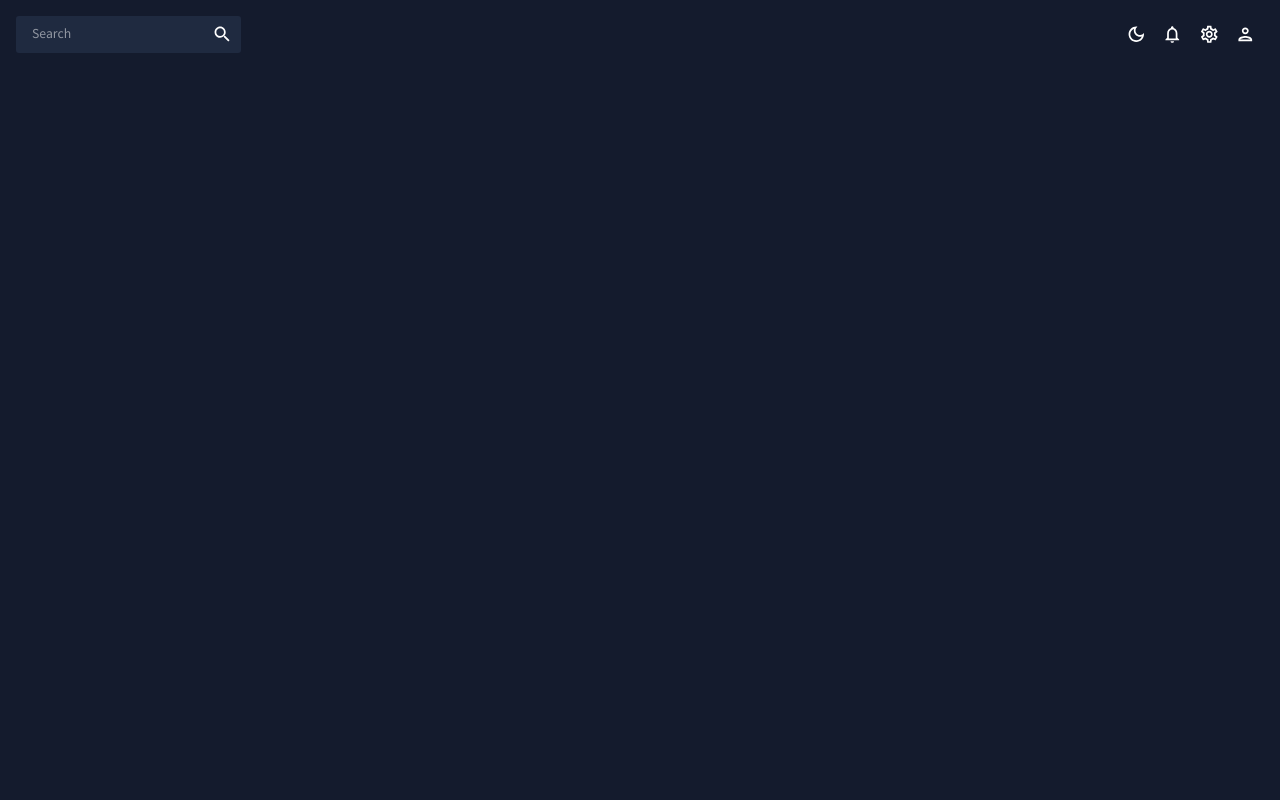
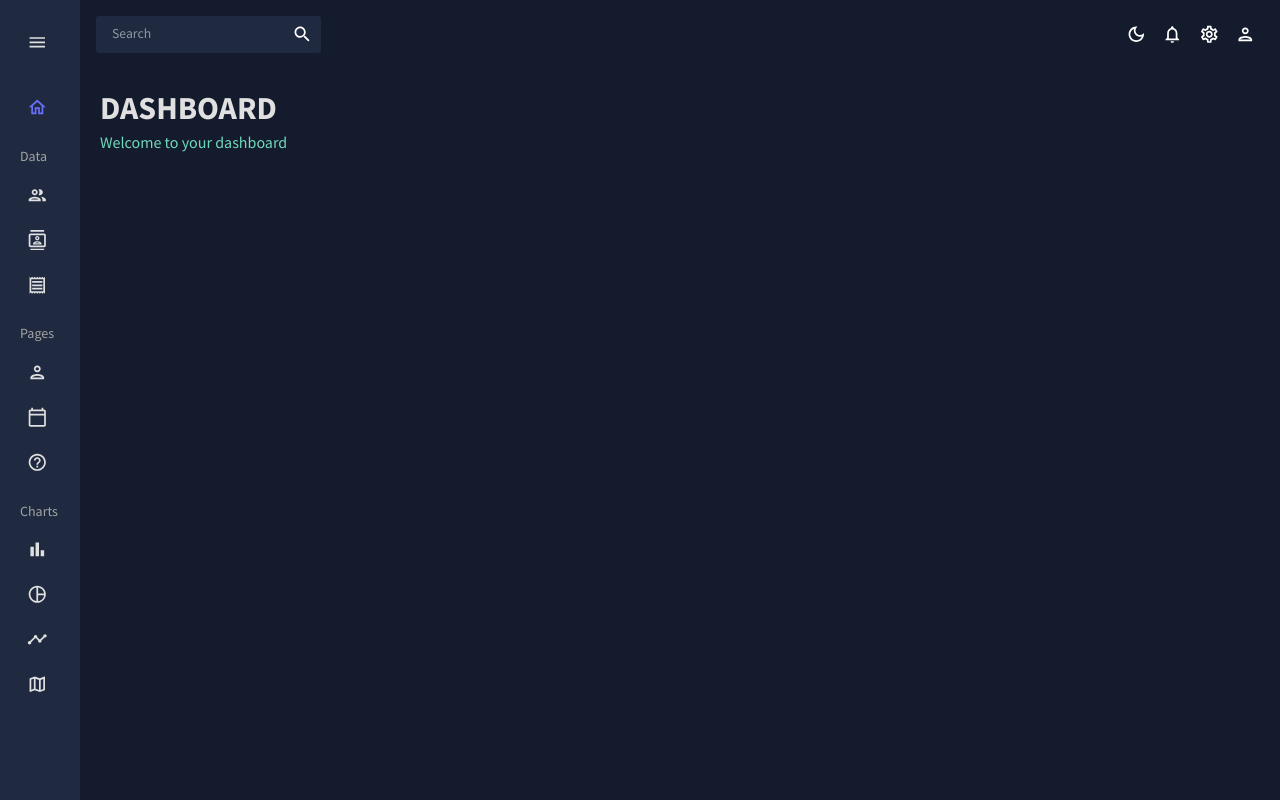
Before and after one commit to mc227/react-admin, a React (Create React App) app: page / in a window 1280 px wide. Built offline with nearby package versions, Linux system fonts and the light colour scheme.

Commit message:
Navbar aka Sidebar with React Pro Sidebar

```diff
--- a/package.json
+++ b/package.json
@@ -25,7 +25,7 @@
     "npm": "^10.5.0",
     "react": "^18.2.0",
     "react-dom": "^18.2.0",
-    "react-pro-sidebar": "^1.1.0",
+    "react-pro-sidebar": "^0.7.1",
     "react-router-dom": "^6.22.2",
     "react-scripts": "^5.0.1",
     "web-vitals": "^2.1.4",
--- a/src/App.js
+++ b/src/App.js
@@ -1,20 +1,51 @@
+import { useState } from "react";
+import { Routes, Route } from "react-router-dom";
+import Topbar from "./scenes/global/Topbar";
+import Sidebar from "./scenes/global/Sidebar";
+import Dashboard from "./scenes/dashboard";
+// import Team from "./scenes/team";
+// import Invoices from "./scenes/invoices";
+// import Contacts from "./scenes/contacts";
+// import Bar from "./scenes/bar";
+// import Form from "./scenes/form";
+// import Line from "./scenes/line";
+// import Pie from "./scenes/pie";
+// import FAQ from "./scenes/faq";
+// import Geography from "./scenes/geography";
+import { CssBaseline, ThemeProvider } from "@mui/material";
 import { ColorModeContext, useMode } from "./theme";
-import { CssBaseline, ThemeProvider } from "@mui/material";
-import Topbar from "./scenes/global/Topbar";
+// import Calendar from "./scenes/calendar/calendar";
 
 function App() {
   const [theme, colorMode] = useMode();
+  const [isSidebar, setIsSidebar] = useState(true);
+
   return (
     <ColorModeContext.Provider value={colorMode}>
       <ThemeProvider theme={theme}>
-      <CssBaseline />
-      <div className="app">
-      <main className="content">
-        <Topbar/>
-      </main>
-      </div>
+        <CssBaseline />
+        <div className="app">
+          <Sidebar isSidebar={isSidebar} />
+          <main className="content">
+            <Topbar setIsSidebar={setIsSidebar} />
+            <Routes>
+              <Route path="/" element={<Dashboard />} />
+              {/* <Route path="/team" element={<Team />} />
+              <Route path="/contacts" element={<Contacts />} />
+              <Route path="/invoices" element={<Invoices />} />
+              <Route path="/form" element={<Form />} />
+              <Route path="/bar" element={<Bar />} />
+              <Route path="/pie" element={<Pie />} />
+              <Route path="/line" element={<Line />} />
+              <Route path="/faq" element={<FAQ />} />
+              <Route path="/calendar" element={<Calendar />} />
+              <Route path="/geography" element={<Geography />} /> */}
+            </Routes>
+          </main>
+        </div>
       </ThemeProvider>
-    </ColorModeContext.Provider>)
+    </ColorModeContext.Provider>
+  );
 }
 
 export default App;
--- /dev/null
+++ b/src/components/Header.jsx
@@ -0,0 +1,24 @@
+import { Typography, Box, useTheme } from "@mui/material";
+import { tokens } from "../theme";
+
+const Header = ({ title, subtitle }) => {
+  const theme = useTheme();
+  const colors = tokens(theme.palette.mode);
+  return (
+    <Box mb="30px">
+      <Typography
+        variant="h2"
+        color={colors.grey[100]}
+        fontWeight="bold"
+        sx={{ m: "0 0 5px 0" }}
+      >
+        {title}
+      </Typography>
+      <Typography variant="h5" color={colors.greenAccent[400]}>
+        {subtitle}
+      </Typography>
+    </Box>
+  );
+};
+
+export default Header;
--- a/src/scenes/dashboard/index.jsx
+++ b/src/scenes/dashboard/index.jsx
@@ -1,5 +1,16 @@
+import {Box} from "@mui/material"
+import Header from "../../components/Header";
+
 const Dashboard = () => {
-    return <div>Dashboard</div>
-  };
 
-  export default Dashboard;
+  return (
+    <Box m="20px">
+      {/* HEADER */}
+      <Box display="flex" justifyContent="space-between" alignItems="center">
+        <Header title="DASHBOARD" subtitle="Welcome to your dashboard" />
+      </Box>
+    </Box>)
+};
+
+
+export default Dashboard;
--- a/src/scenes/global/Sidebar.jsx
+++ b/src/scenes/global/Sidebar.jsx
@@ -1,5 +1,228 @@
+import { useState } from "react";
+import { ProSidebar, Menu, MenuItem } from "react-pro-sidebar";
+import { Box, IconButton, Typography, useTheme } from "@mui/material";
+import { Link } from "react-router-dom";
+import "react-pro-sidebar/dist/css/styles.css";
+import { tokens } from "../../theme";
+import HomeOutlinedIcon from "@mui/icons-material/HomeOutlined";
+import PeopleOutlinedIcon from "@mui/icons-material/PeopleOutlined";
+import ContactsOutlinedIcon from "@mui/icons-material/ContactsOutlined";
+import ReceiptOutlinedIcon from "@mui/icons-material/ReceiptOutlined";
+import PersonOutlinedIcon from "@mui/icons-material/PersonOutlined";
+import CalendarTodayOutlinedIcon from "@mui/icons-material/CalendarTodayOutlined";
+import HelpOutlineOutlinedIcon from "@mui/icons-material/HelpOutlineOutlined";
+import BarChartOutlinedIcon from "@mui/icons-material/BarChartOutlined";
+import PieChartOutlineOutlinedIcon from "@mui/icons-material/PieChartOutlineOutlined";
+import TimelineOutlinedIcon from "@mui/icons-material/TimelineOutlined";
+import MenuOutlinedIcon from "@mui/icons-material/MenuOutlined";
+import MapOutlinedIcon from "@mui/icons-material/MapOutlined";
+
+const Item = ({ title, to, icon, selected, setSelected }) => {
+  const theme = useTheme();
+  const colors = tokens(theme.palette.mode);
+  return (
+    <MenuItem
+      active={selected === title}
+      style={{
+        color: colors.grey[100],
+      }}
+      onClick={() => setSelected(title)}
+      icon={icon}
+    >
+      <Typography>{title}</Typography>
+      <Link to={to} />
+    </MenuItem>
+  );
+};
+
 const Sidebar = () => {
-    return <div>Sidebar</div>
-  };
+  const theme = useTheme();
+  const colors = tokens(theme.palette.mode);
+  const [isCollapsed, setIsCollapsed] = useState(true);
+  const [selected, setSelected] = useState("Dashboard");
 
-  export default Sidebar;
+  return (
+    <Box
+      sx={{
+        "& .pro-sidebar-inner": {
+          background: `${colors.primary[400]} !important`,
+        },
+        "& .pro-icon-wrapper": {
+          backgroundColor: "transparent !important",
+        },
+        "& .pro-inner-item": {
+          padding: "5px 35px 5px 20px !important",
+        },
+        "& .pro-inner-item:hover": {
+          color: "#868dfb !important",
+        },
+        "& .pro-menu-item.active": {
+          color: "#6870fa !important",
+        },
+      }}
+    >
+      <ProSidebar collapsed={isCollapsed}>
+        <Menu iconShape="square">
+          {/* LOGO AND MENU ICON */}
+          <MenuItem
+            onClick={() => setIsCollapsed(!isCollapsed)}
+            icon={isCollapsed ? <MenuOutlinedIcon /> : undefined}
+            style={{
+              margin: "10px 0 20px 0",
+              color: colors.grey[100],
+            }}
+          >
+            {!isCollapsed && (
+              <Box
+                display="flex"
+                justifyContent="space-between"
+                alignItems="center"
+                ml="15px"
+              >
+                <Typography variant="h3" color={colors.grey[100]}>
+                  P.I.N.
+                </Typography>
+                <IconButton onClick={() => setIsCollapsed(!isCollapsed)}>
+                  <MenuOutlinedIcon />
+                </IconButton>
+              </Box>
+            )}
+          </MenuItem>
+
+          {!isCollapsed && (
+            <Box mb="25px">
+              <Box display="flex" justifyContent="center" alignItems="center">
+                <img
+                  alt="profile-user"
+                  width="100px"
+                  height="100px"
+                  src={`../../assets/user.png`}
+                  style={{ cursor: "pointer", borderRadius: "50%" }}
+                />
+              </Box>
+              <Box textAlign="center">
+                <Typography
+                  variant="h2"
+                  color={colors.grey[100]}
+                  fontWeight="bold"
+                  sx={{ m: "10px 0 0 0" }}
+                >
+                  Derek Zoolander
+                </Typography>
+                <Typography variant="h5" color={colors.greenAccent[500]}>
+                  Admin
+                </Typography>
+              </Box>
+            </Box>
+          )}
+
+          <Box paddingLeft={isCollapsed ? undefined : "10%"}>
+            <Item
+              title="Dashboard"
+              to="/"
+              icon={<HomeOutlinedIcon />}
+              selected={selected}
+              setSelected={setSelected}
+            />
+
+            <Typography
+              variant="h6"
+              color={colors.grey[300]}
+              sx={{ m: "15px 0 5px 20px" }}
+            >
+              Data
+            </Typography>
+            <Item
+              title="Manage Team"
+              to="/team"
+              icon={<PeopleOutlinedIcon />}
+              selected={selected}
+              setSelected={setSelected}
+            />
+            <Item
+              title="Contacts Information"
+              to="/contacts"
+              icon={<ContactsOutlinedIcon />}
+              selected={selected}
+              setSelected={setSelected}
+            />
+            <Item
+              title="Invoices Balances"
+              to="/invoices"
+              icon={<ReceiptOutlinedIcon />}
+              selected={selected}
+              setSelected={setSelected}
+            />
+
+            <Typography
+              variant="h6"
+              color={colors.grey[300]}
+              sx={{ m: "15px 0 5px 20px" }}
+            >
+              Pages
+            </Typography>
+            <Item
+              title="Profile Form"
+              to="/form"
+              icon={<PersonOutlinedIcon />}
+              selected={selected}
+              setSelected={setSelected}
+            />
+            <Item
+              title="Calendar"
+              to="/calendar"
+              icon={<CalendarTodayOutlinedIcon />}
+              selected={selected}
+              setSelected={setSelected}
+            />
+            <Item
+              title="FAQ Page"
+              to="/faq"
+              icon={<HelpOutlineOutlinedIcon />}
+              selected={selected}
+              setSelected={setSelected}
+            />
+
+            <Typography
+              variant="h6"
+              color={colors.grey[300]}
+              sx={{ m: "15px 0 5px 20px" }}
+            >
+              Charts
+            </Typography>
+            <Item
+              title="Bar Chart"
+              to="/bar"
+              icon={<BarChartOutlinedIcon />}
+              selected={selected}
+              setSelected={setSelected}
+            />
+            <Item
+              title="Pie Chart"
+              to="/pie"
+              icon={<PieChartOutlineOutlinedIcon />}
+              selected={selected}
+              setSelected={setSelected}
+            />
+            <Item
+              title="Line Chart"
+              to="/line"
+              icon={<TimelineOutlinedIcon />}
+              selected={selected}
+              setSelected={setSelected}
+            />
+            <Item
+              title="Geography Chart"
+              to="/geography"
+              icon={<MapOutlinedIcon />}
+              selected={selected}
+              setSelected={setSelected}
+            />
+          </Box>
+        </Menu>
+      </ProSidebar>
+    </Box>
+  );
+};
+
+export default Sidebar;
--- a/src/theme.js
+++ b/src/theme.js
@@ -77,7 +77,7 @@
           100: "#040509",
           200: "#080b12",
           300: "#0c101b",
-          400: "#f2f0f0", // manually changed
+          400: "#1F2A40", // manually changed
           500: "#141b2d",
           600: "#1F2A40",
           700: "#727681",
```
Also changed, not shown: public/assets/user.png (added), 1 other file (tests, documents, lock files or other folders).
